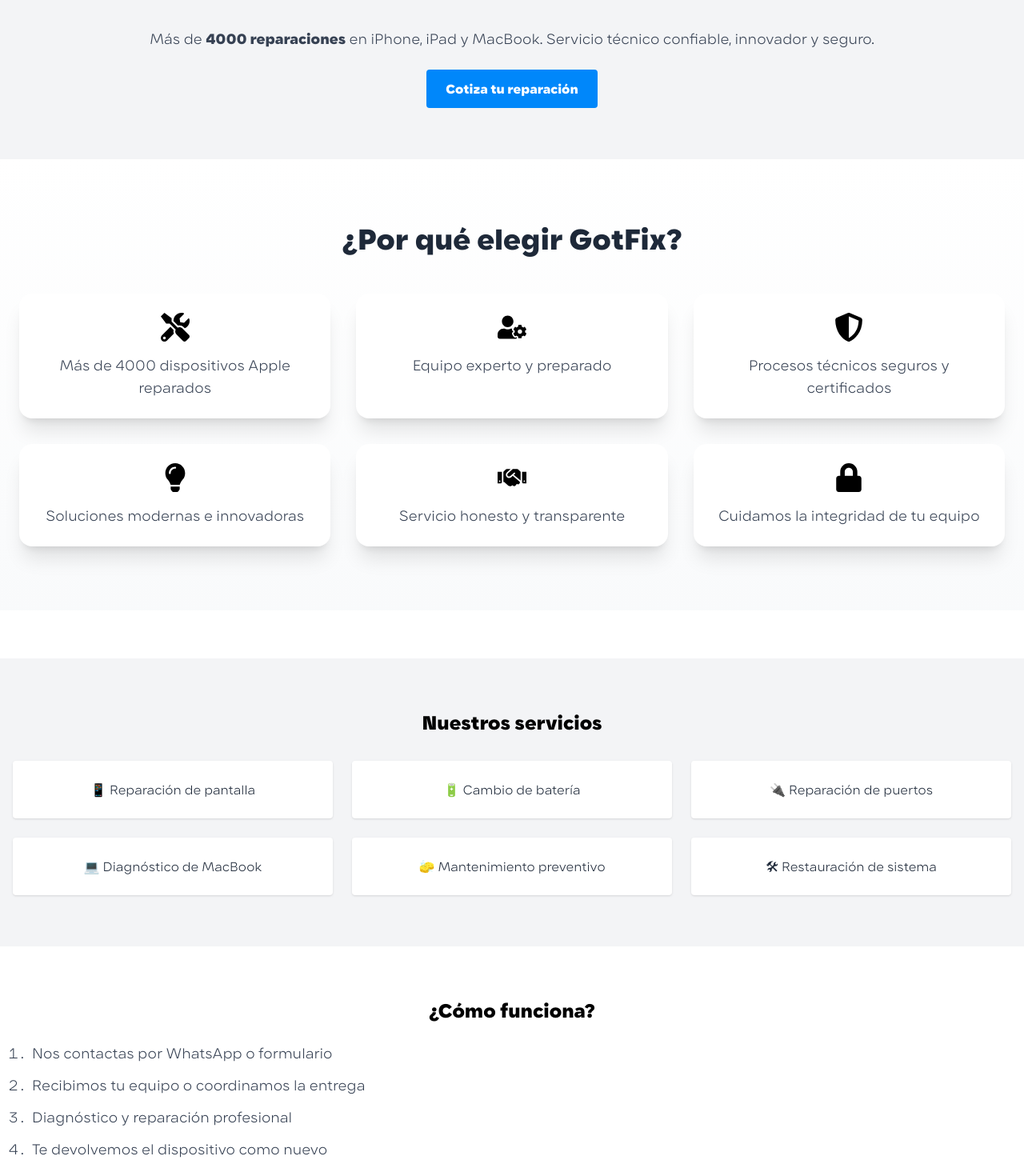
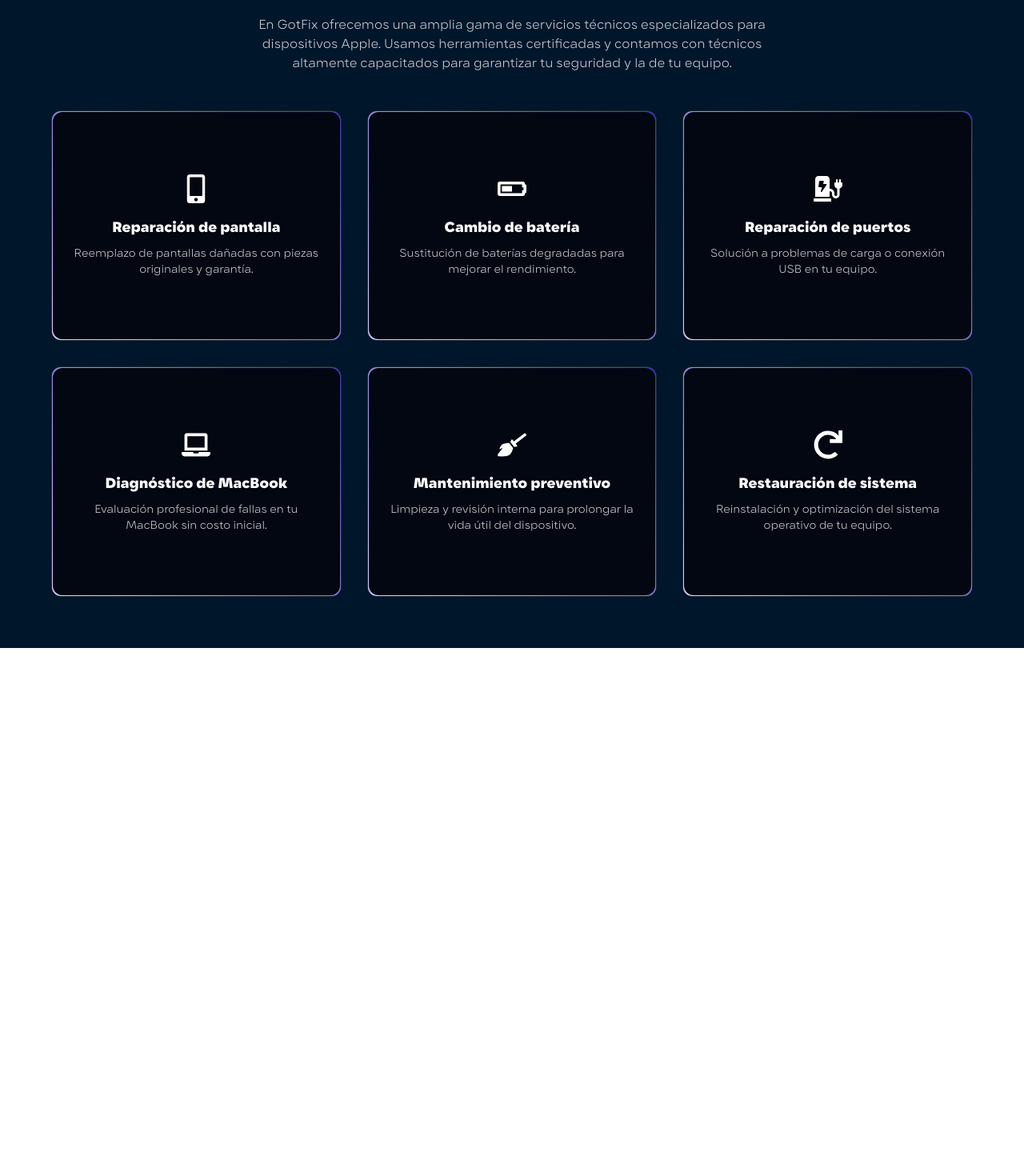
Before and after one commit to juanodsk/gotfix-landingpage, a React (Vite) app: page /servicios in a window 1280 px wide. Shown: the part 260-1730 px from the top of the page at 80% size. After the commit the page ends 1070 px from the top, so only its background shows below. Built offline with nearby package versions, Linux system fonts and the light colour scheme.

Commit message:
apartado servicios

```diff
--- a/package.json
+++ b/package.json
@@ -11,6 +11,7 @@
   },
   "dependencies": {
     "@tailwindcss/vite": "^4.1.10",
+    "clsx": "^2.1.1",
     "framer-motion": "^12.19.1",
     "react": "^19.1.0",
     "react-dom": "^19.1.0",
--- a/src/App.jsx
+++ b/src/App.jsx
@@ -1,12 +1,13 @@
 import { BrowserRouter, Routes, Route } from "react-router-dom";
 import InicioPage from "../src/pages/InicioPage";
 import ContactanosPage from "../src/pages/ContactanosPage";
+import ServiciosPage from "../src/pages/ServiciosPage";
 function App() {
   return (
     <BrowserRouter>
       <Routes>
         <Route path="/" element={<InicioPage />}></Route>
-        <Route path="/servicios" element={<InicioPage />}></Route>
+        <Route path="/servicios" element={<ServiciosPage />}></Route>
         <Route path="/contactanos" element={<ContactanosPage />}></Route>
       </Routes>
     </BrowserRouter>
--- a/src/components/Navbar.jsx
+++ b/src/components/Navbar.jsx
@@ -36,7 +36,7 @@ const Navbar = () => {
               </li>
               <li>
                 <a
-                  href="/about"
+                  href="/servicios"
                   className="text-white text-[18px] transition delay-10 hover:text-[#0087fa]"
                 >
                   Servicios
@@ -88,7 +88,7 @@ const Navbar = () => {
               </li>
               <li>
                 <a
-                  href="/about"
+                  href="/servicios"
                   className="text-white block transition delay-10 hover:text-[#0087fa]"
                   onClick={() => setMenuOpen(false)}
                 >
--- a/src/pages/InicioPage.jsx
+++ b/src/pages/InicioPage.jsx
@@ -3,19 +3,43 @@ import Navbar from "../components/Navbar.jsx"; // Asegúrate que esté creado
 import TypeWritter from "../plugins/TypeWritter.jsx"; // Tu animación
 import { motion } from "framer-motion";
 import {
-  FaTools,
   FaUserCog,
   FaShieldAlt,
   FaLightbulb,
   FaHandshake,
   FaLock,
+  FaWhatsapp,
+  FaBoxOpen,
+  FaTools,
+  FaSmile,
 } from "react-icons/fa";
 
 const LandingPage = () => {
   useEffect(() => {
     document.title = "GotFix | Servicio Técnico Apple";
   }, []);
-
+  const pasos = [
+    {
+      icono: <FaWhatsapp className="text-4xl text-primary mb-4" />,
+      titulo: "Paso 1",
+      descripcion: "Nos contactas por WhatsApp o formulario.",
+    },
+    {
+      icono: <FaBoxOpen className="text-4xl text-primary mb-4" />,
+      titulo: "Paso 2",
+      descripcion: "Recibimos tu equipo o coordinamos la entrega.",
+    },
+    {
+      icono: <FaTools className="text-4xl text-primary mb-4" />,
+      titulo: "Paso 3",
+      descripcion: "Diagnóstico y/o reparación profesional.",
+    },
+    {
+      icono: <FaSmile className="text-4xl text-primary mb-4" />,
+      titulo: "Paso 4",
+      descripcion: "Te devolvemos el dispositivo como nuevo.",
+    },
+  ];
   const beneficios = [
     {
       icon: <FaTools className="text-4xl text-primary" />,
@@ -128,17 +152,37 @@ const LandingPage = () => {
       </section>
 
       {/* Proceso */}
-      <section className="py-16 bg-white">
-        <div className="container mx-auto px-4">
-          <h2 className="text-2xl font-bold mb-6 text-center">
-            ¿Cómo funciona?
-          </h2>
-          <ol className="list-decimal pl-6 text-gray-700 text-lg space-y-3">
-            <li>Nos contactas por WhatsApp o formulario</li>
-            <li>Recibimos tu equipo o coordinamos la entrega</li>
-            <li>Diagnóstico y reparación profesional</li>
-            <li>Te devolvemos el dispositivo como nuevo</li>
-          </ol>
+      <section className="py-20 bg-white">
+        <div className="max-w-6xl mx-auto px-6">
+          <motion.div
+            initial={{ opacity: 0, y: -20 }}
+            whileInView={{ opacity: 1, y: 0 }}
+            transition={{ duration: 0.6 }}
+            viewport={{ once: true }}
+            className="bg-[#00162b] text-white rounded-2xl p-10 shadow-lg"
+          >
+            <h2 className="text-3xl font-bold text-center mb-10">
+              ¿Cómo reparamos tu equipo?
+            </h2>
+
+            <div className="grid grid-cols-1 sm:grid-cols-2 lg:grid-cols-4 gap-8">
+              {pasos.map((paso, index) => (
+                <motion.div
+                  key={index}
+                  initial={{ opacity: 0, y: 20 }}
+                  whileInView={{ opacity: 1, y: 0 }}
+                  transition={{ duration: 0.4, delay: index * 0.2 }}
+                  viewport={{ once: true }}
+                  className="group bg-[#011d3a] hover:bg-[#072c4f] rounded-xl p-6 text-center flex flex-col items-center
+                           transition duration-300 ease-in-out transform hover:-translate-y-2 hover:shadow-2xl"
+                >
+                  {paso.icono}
+                  <h3 className="text-xl font-semibold mb-2">{paso.titulo}</h3>
+                  <p className="text-base">{paso.descripcion}</p>
+                </motion.div>
+              ))}
+            </div>
+          </motion.div>
         </div>
       </section>
 
@@ -184,7 +228,7 @@ const LandingPage = () => {
           <p className="text-lg mb-6">
             No esperes más. Confía en los expertos Apple.
           </p>
-          <button className="bg-[#0087fa] px-6 py-3 rounded font-semibold hover:bg-blue-600">
+          <button className="bg-[#0087fa] px-6 py-3 cursor-pointer transition delay-10 rounded font-semibold hover:bg-blue-600">
             Agenda tu reparación ahora
           </button>
         </div>
@@ -194,8 +238,8 @@ const LandingPage = () => {
       <footer className="bg-gray-900 text-white py-8">
         <div className="container mx-auto px-4 text-center">
           <p>📍 Neiva, Huila — Atención de lunes a sábado</p>
-          <p className="mt-2">📞 +57 300 000 0000 | 📩 contacto@gotfix.co</p>
-          <p className="mt-2">Síguenos en Instagram y Facebook @gotfix</p>
+          <p className="mt-2">📞 (+57) 3125042689 | 📩 contacto@gotfix.co</p>
+          <p className="mt-2">Síguenos en Instagram y Facebook @gotfixco</p>
         </div>
       </footer>
     </>
--- a/src/pages/ServiciosPage.jsx
+++ b/src/pages/ServiciosPage.jsx
@@ -1,7 +1,92 @@
-import React from "react";
+import React, { useEffect } from "react";
+import Navbar from "../components/Navbar";
+import {
+  FaMobileAlt,
+  FaBatteryHalf,
+  FaChargingStation,
+  FaLaptop,
+  FaBroom,
+  FaRedo,
+} from "react-icons/fa";
+
+const servicios = [
+  {
+    icono: <FaMobileAlt className="text-4xl text-white" />,
+    titulo: "Reparación de pantalla",
+    descripcion:
+      "Reemplazo de pantallas dañadas con piezas originales y garantía.",
+  },
+  {
+    icono: <FaBatteryHalf className="text-4xl text-white" />,
+    titulo: "Cambio de batería",
+    descripcion:
+      "Sustitución de baterías degradadas para mejorar el rendimiento.",
+  },
+  {
+    icono: <FaChargingStation className="text-4xl text-white" />,
+    titulo: "Reparación de puertos",
+    descripcion: "Solución a problemas de carga o conexión USB en tu equipo.",
+  },
+  {
+    icono: <FaLaptop className="text-4xl text-white" />,
+    titulo: "Diagnóstico de MacBook",
+    descripcion:
+      "Evaluación profesional de fallas en tu MacBook sin costo inicial.",
+  },
+  {
+    icono: <FaBroom className="text-4xl text-white" />,
+    titulo: "Mantenimiento preventivo",
+    descripcion:
+      "Limpieza y revisión interna para prolongar la vida útil del dispositivo.",
+  },
+  {
+    icono: <FaRedo className="text-4xl text-white" />,
+    titulo: "Restauración de sistema",
+    descripcion:
+      "Reinstalación y optimización del sistema operativo de tu equipo.",
+  },
+];
 
 const ServiciosPage = () => {
-  return <div>ServiciosPage</div>;
+  useEffect(() => {
+    document.title = "GotFix | Servicios";
+  }, []);
+
+  return (
+    <div className="bg-[#00162b] min-h-screen">
+      <Navbar />
+
+      <section className="pt-24 pb-16 px-6">
+        <h1 className="text-4xl font-extrabold text-center mb-6 text-white">
+          Servicios de reparación
+        </h1>
+        <p className="text-center text-white/80 mb-12 max-w-2xl mx-auto">
+          En GotFix ofrecemos una amplia gama de servicios técnicos
+          especializados para dispositivos Apple. Usamos herramientas
+          certificadas y contamos con técnicos altamente capacitados para
+          garantizar tu seguridad y la de tu equipo.
+        </p>
+
+        <div className="grid grid-cols-1 sm:grid-cols-2 lg:grid-cols-3 gap-8 max-w-6xl mx-auto">
+          {servicios.map((servicio, index) => (
+            <div
+              key={index}
+              className="relative h-72 w-full overflow-hidden rounded-xl border border-gray-800 p-[1px] backdrop-blur-3xl group"
+            >
+              <span className="absolute inset-[-1000%] animate-[spin_4s_linear_infinite] bg-[conic-gradient(from_90deg_at_50%_50%,#E2CBFF_0%,#393BB2_50%,#E2CBFF_100%)]" />
+              <div className="relative z-10 flex h-full w-full flex-col items-center justify-center rounded-xl bg-gray-950 px-6 py-6 text-center text-sm font-medium text-gray-50 transition-transform duration-150 group-hover:scale-[1.02]">
+                <div className="mb-4">{servicio.icono}</div>
+                <h3 className="text-lg font-semibold mb-2 text-white">
+                  {servicio.titulo}
+                </h3>
+                <p className="text-white/80 text-sm">{servicio.descripcion}</p>
+              </div>
+            </div>
+          ))}
+        </div>
+      </section>
+    </div>
+  );
 };
 
 export default ServiciosPage;
```
Also changed, not shown: 1 other file (tests, documents, lock files or other folders).
